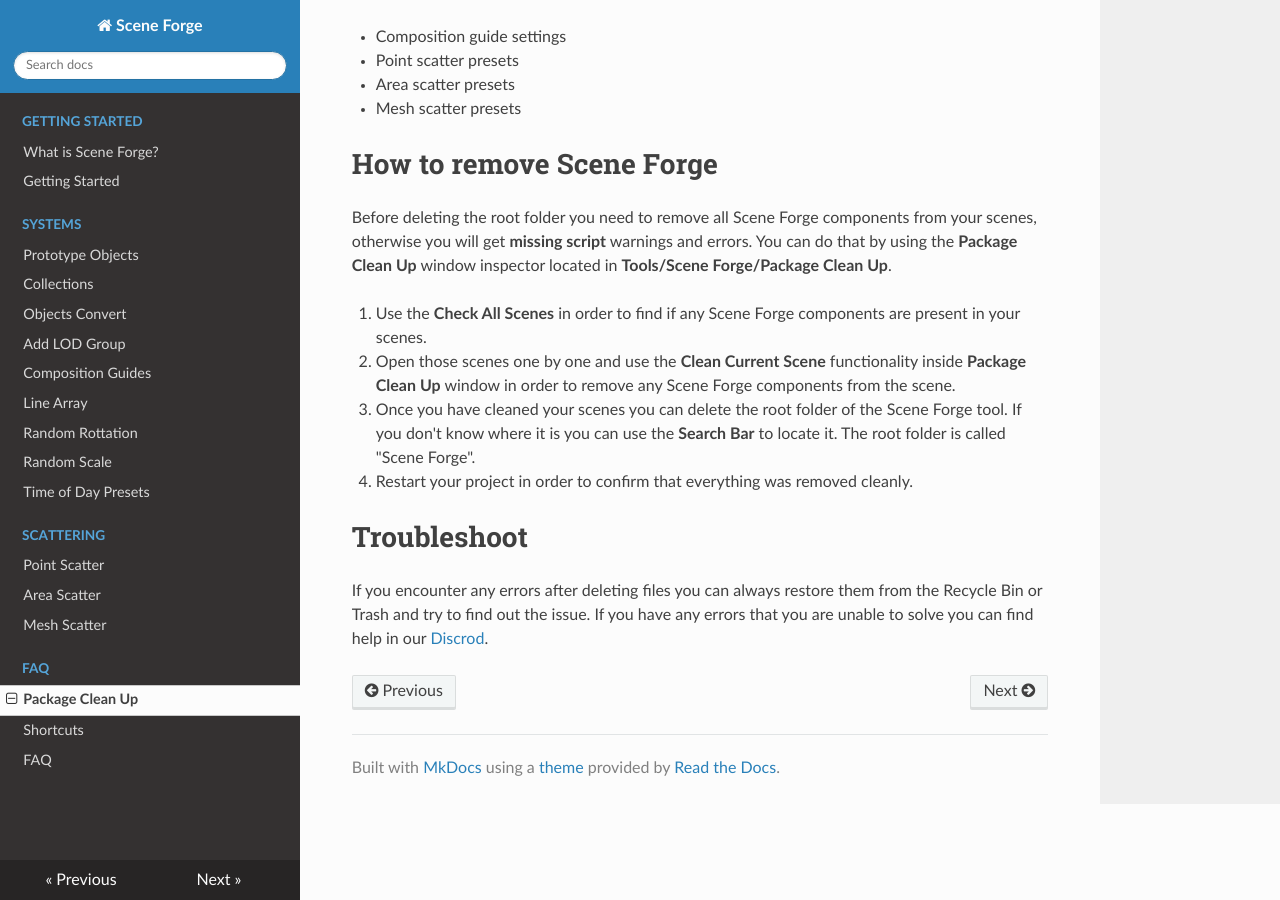
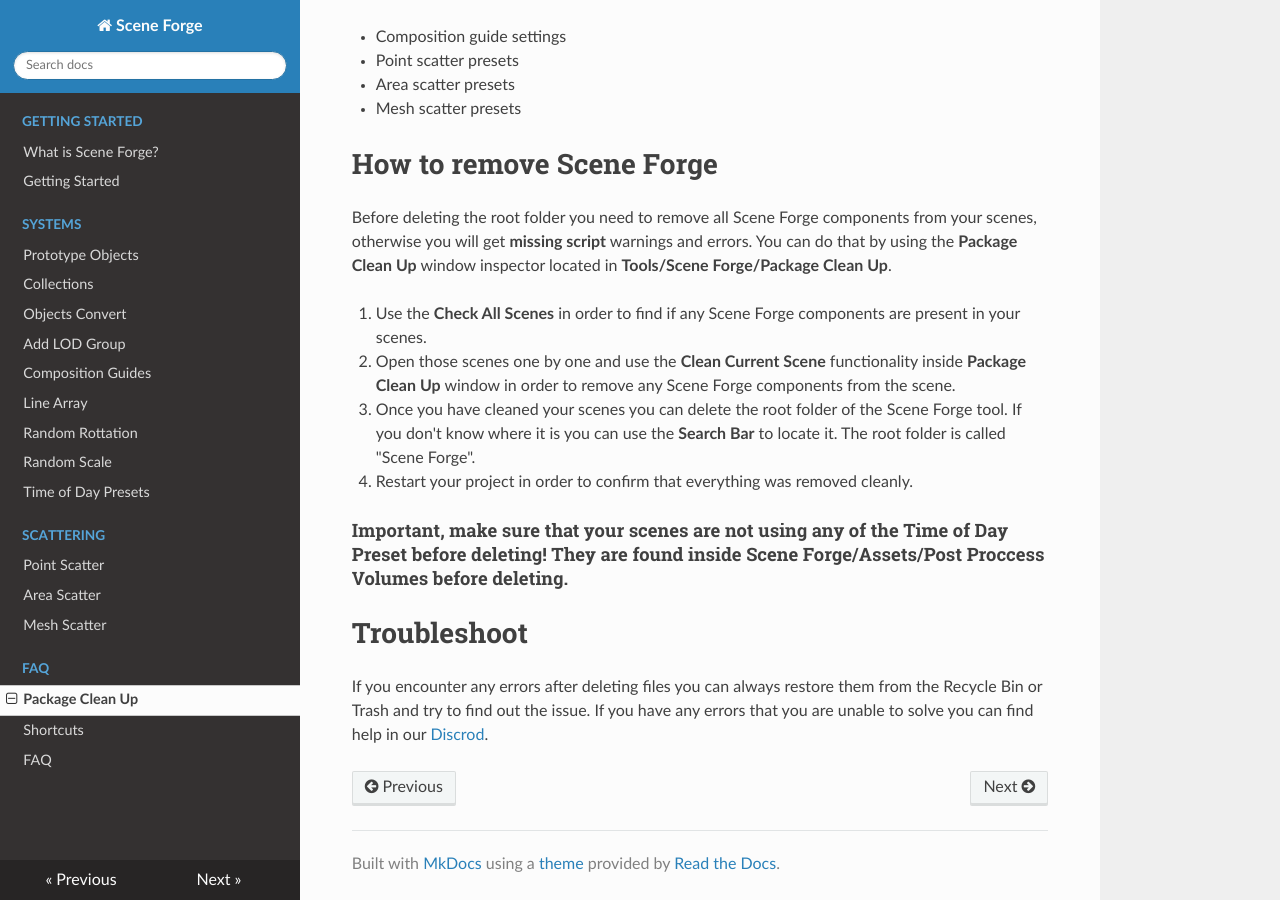
Before and after one commit to Ravibio/Scene_Forge, an MkDocs documentation site: the page built from docs/Package_Clean_Up.md, in a window 1280 px wide and 900 px high, scrolled down 775 px. Built offline with MkDocs 1.6.1, drawn with Linux system fonts in a browser that asks for light colours; nearby versions of some CDN libraries.

Commit message:
Update Package_Clean_Up.md

```diff
--- a/docs/Package_Clean_Up.md
+++ b/docs/Package_Clean_Up.md
@@ -38,6 +38,8 @@ The inspector provides several options for cleaning the Scene Forge tool. In cas
  3.  Once you have cleaned your scenes you can delete the root folder of the Scene Forge tool. If you don't know where it is you can use the **Search Bar** to locate it. The root folder is called "Scene Forge".
  4.  Restart your project in order to confirm that everything was removed cleanly.
 
+#### Important, make sure that your scenes are not using any of the Time of Day Preset before deleting! They are found inside Scene Forge/Assets/Post Proccess Volumes before deleting.
+
 # Troubleshoot
 
 If you encounter any errors after deleting files you can always restore them from the Recycle Bin or Trash and try to find out the issue.
```
